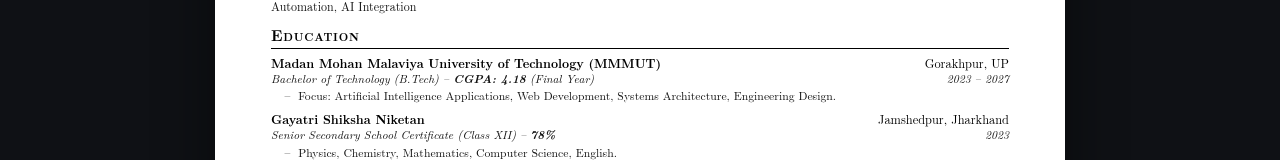
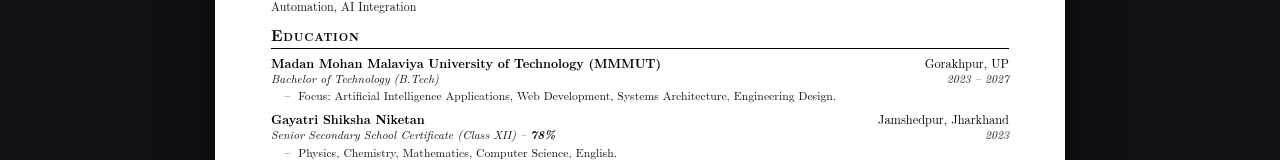
Before and after one commit to prakharmishra00000-cell/prakhar-mishra-portfolio, a Next.js app: page /resume in a window 1280 px wide. Shown: the part 541-701 px from the top of the page. Built offline with nearby package versions, Linux system fonts and the light colour scheme.

Commit message:
fix: remove CGPA from resume education section

```diff
--- a/src/app/resume/page.tsx
+++ b/src/app/resume/page.tsx
@@ -144,7 +144,7 @@ export default function ResumePage() {
               <span className={styles.rightText}>Gorakhpur, UP</span>
             </div>
             <div className={styles.entryRow}>
-              <span className={styles.italicLeft}>Bachelor of Technology (B.Tech) – <strong>CGPA: 4.18</strong> (Final Year)</span>
+              <span className={styles.italicLeft}>Bachelor of Technology (B.Tech)</span>
               <span className={styles.italicRight}>2023 – 2027</span>
             </div>
             <ul className={styles.bulletList}>
```
